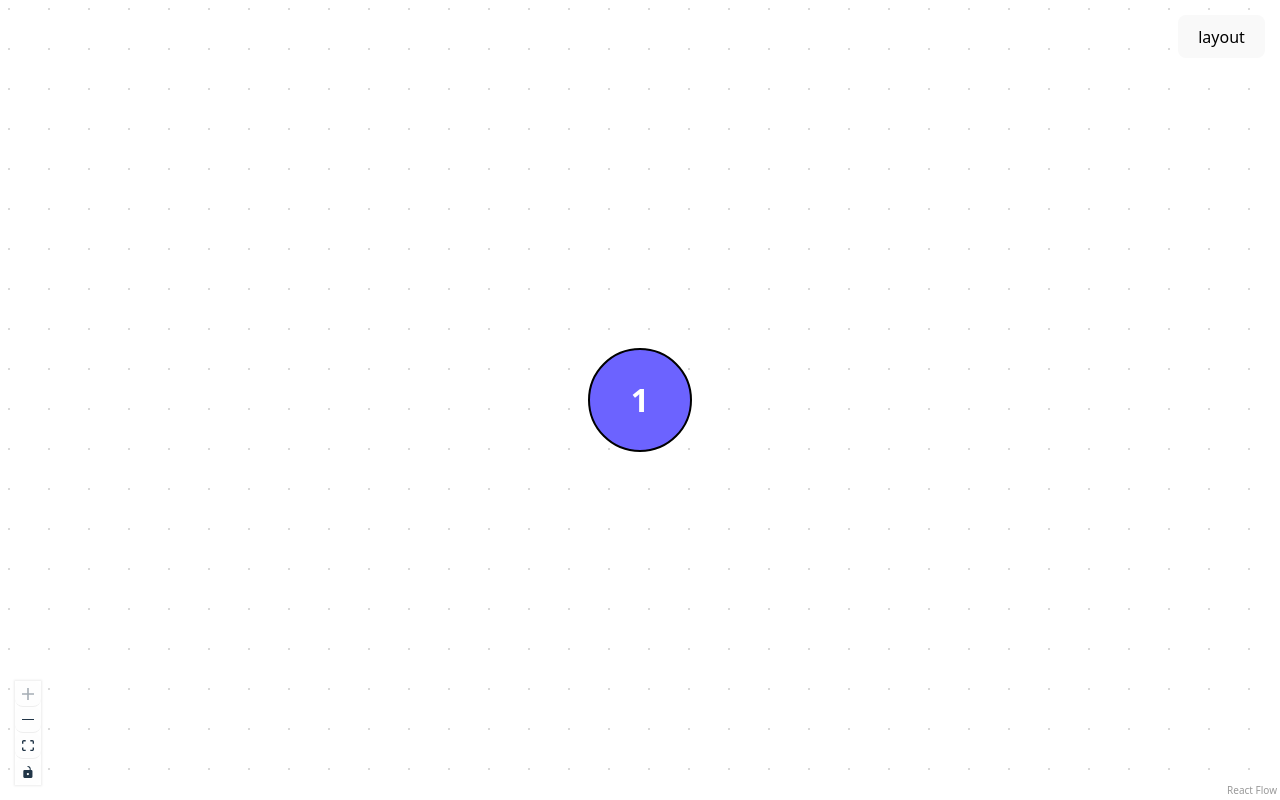
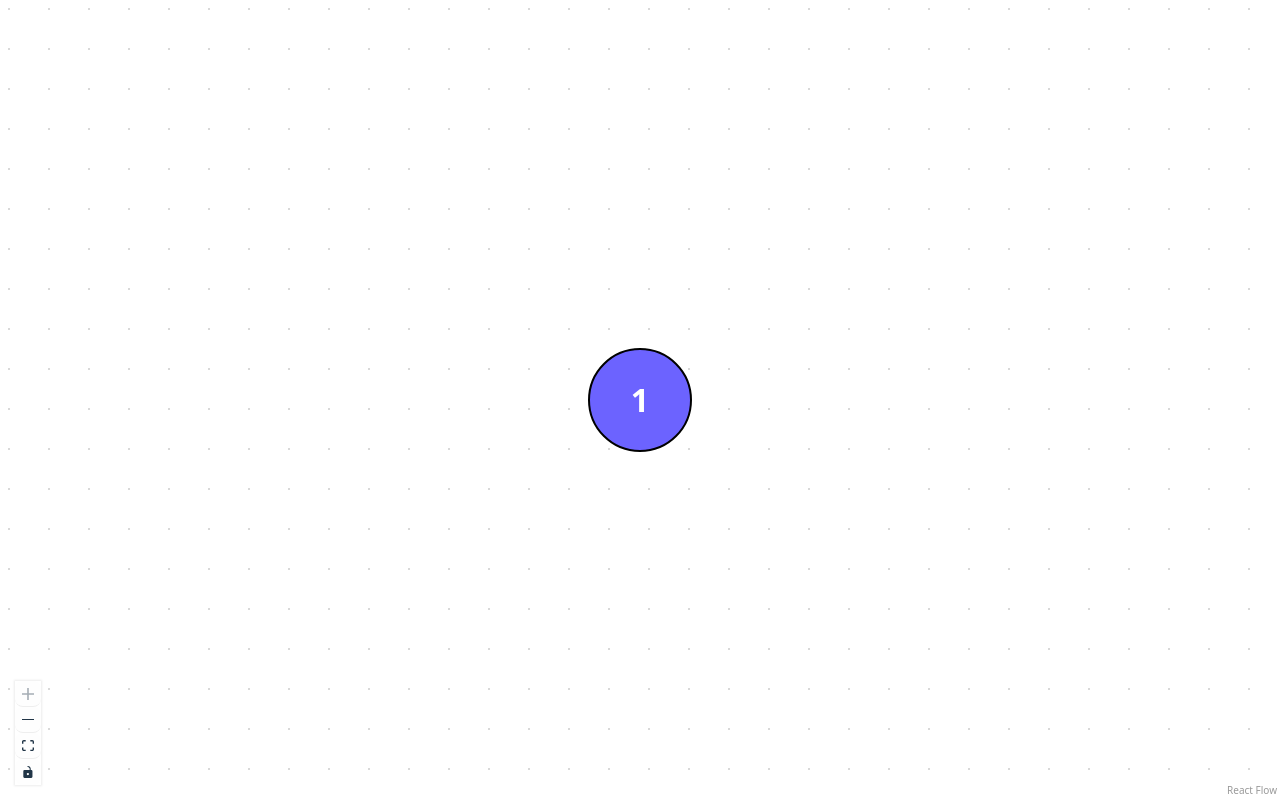
Before and after one commit to arthur-schevey/ds-visualizer, a React (Vite) app: page / in a window 1280 px wide. Built offline with nearby package versions, Linux system fonts and the light colour scheme.

Commit message:
Migrate to zustand for state management, add README

```diff
--- a/package.json
+++ b/package.json
@@ -15,7 +15,8 @@
     "d3-hierarchy": "^3.1.2",
     "react": "^19.1.0",
     "react-dom": "^19.1.0",
-    "uuid": "^11.1.0"
+    "uuid": "^11.1.0",
+    "zustand": "^5.0.5"
   },
   "devDependencies": {
     "@eslint/js": "^9.25.0",
--- a/src/App.tsx
+++ b/src/App.tsx
@@ -4,39 +4,44 @@ import {
   BackgroundVariant,
   Background,
   Panel,
-} from '@xyflow/react';
+} from "@xyflow/react";
 
-import '@xyflow/react/dist/style.css';
-import TreeNode from './components/flow/TreeNode';
-import { useAppContext } from './AppContext';
+import "@xyflow/react/dist/style.css";
+import TreeNode from "./components/flow/TreeNode";
+import { useTreeStore, type TreeStore } from "./store";
+import { useShallow } from "zustand/shallow";
 
 const nodeTypes = {
   treeNode: TreeNode,
-}
+};
+
+const selector = (state: TreeStore) => ({
+  nodes: state.nodes,
+  edges: state.edges,
+  handleNodesChange: state.handleNodesChange,
+});
 
 function App() {
-  const { state, dispatch } = useAppContext();
+  const { nodes, edges, handleNodesChange } = useTreeStore(
+    useShallow(selector)
+  );
 
   return (
-    <div style={{ width: '100vw', height: '100vh' }}>
+    <div style={{ width: "100vw", height: "100vh" }}>
       <ReactFlow
-        nodes={state.nodes}
-        edges={state.edges}
-        onNodesChange={(changes) => {dispatch({ type: 'ON_NODE_CHANGE', changes: changes})}}
+        nodes={nodes}
+        edges={edges}
+        onNodesChange={handleNodesChange}
         // onEdgesChange={onEdgesChange}
-        nodeDragThreshold={5}
-        nodeClickDistance={30}
+        nodeClickDistance={30} // makes the app feel more responsive
         fitView // centers view on graph
         nodeTypes={nodeTypes}
       >
-        <Controls/>
-        <Panel position="top-right">
-          <button onClick={() => dispatch({ type: 'LAYOUT_ELEMENTS' })}>layout</button>
-        </Panel>
+        <Controls />
         <Background color="#ccc" variant={BackgroundVariant.Dots} />
       </ReactFlow>
     </div>
-  )
+  );
 }
 
-export default App
+export default App;
--- a/src/AppContext.tsx
+++ /dev/null
@@ -1,108 +0,0 @@
-import { applyNodeChanges, type Edge, type Node, type NodeChange } from "@xyflow/react"
-import { createContext, useContext, useReducer } from "react";
-import { v4 as uuidv4 } from 'uuid';
-import { getLaidOutTree } from "./utils/getLayoutedElements";
-import type TreeNode from "./components/flow/TreeNode";
-
-
-type AppState = {
-    nodes: Node[];
-    edges: Edge[];
-}
-
-type Action =
-    | { type: "UPDATE_NODE_LABEL"; id: string; label: string }
-    | { type: "ON_NODE_CHANGE"; changes: NodeChange[] }
-    | { type: "NODE_ADD_CHILD"; parentId: string; side: "left" | "right" } // default to left for now
-    | { type: "LAYOUT_ELEMENTS" }
-
-const initialAppState: AppState = {
-    nodes: [{ id: "root", className: "nopan", type: 'treeNode', position: { x: 0, y: 0 }, data: { label: '1'} }],
-    edges: [],
-}
-
-const reducer = (state: AppState, action: Action) => {
-    switch (action.type) {
-        case 'ON_NODE_CHANGE':
-            return { ...state, nodes: applyNodeChanges(action.changes, state.nodes)}
-        case 'UPDATE_NODE_LABEL':
-            return {
-                ...state,
-                nodes: state.nodes.map((node) =>
-                node.id === action.id
-                    ? { ...node, data: { ...node.data, label: action.label } }
-                    : node
-                ),
-            };
-        /**
-         * 1. Set parent.leftId = newChildId
-         * 2. Initialize newChild with newChildId
-         * 3. Create edge between parentId and newChildId
-         */
-        case 'NODE_ADD_CHILD': {
-            const newNodeId = uuidv4();
-            const parentNode = getNodeById(state.nodes, action.parentId);
-            if (!parentNode) throw Error(`Node with id "${action.parentId}" not found.`) // In case of programmer error
-
-            const updatedNodes = state.nodes.map(node => {
-                if (node.id === parentNode.id ) {
-                    return { ...node, data: {...node.data, [`${action.side}Id`]: newNodeId} }
-                } else {
-                    return node
-                }
-            }).concat(
-                { id: newNodeId, className: "nopan", type: 'treeNode', position: { x: 0, y: 0 }, data: { label: 'child'} }
-            )
-
-            // LAYOUT
-            const { nodes, edges } = {
-                ...state,
-                nodes: updatedNodes,
-                edges: state.edges.concat({ id: uuidv4(), type: 'straight', source: action.parentId, target: newNodeId})
-            }
-
-            const { nodes: nodesLaid, edges: edgesLaid } = getLaidOutTree(nodes as TreeNode[], edges)
-
-            return {
-                ...state,
-                nodes: nodesLaid,
-                edges: edgesLaid,
-            }
-        }
-        case 'LAYOUT_ELEMENTS': {
-            const { nodes, edges } = getLaidOutTree(state.nodes as TreeNode[], state.edges)
-            return {
-                ...state,
-                nodes: nodes,
-                edges: edges,
-            }
-        }
-
-        default:
-            return state
-    }
-}
-
-function getNodeById(nodes: Node[], id: string): Node | null {
-  return nodes.find((node) => node.id === id) || null;
-}
-
-// Creates the app context component which will hold the app state and reference to the reducer's dispatch method
-const AppContext = createContext<{state: AppState, dispatch: React.Dispatch<Action>} | null>(null)
-
-export const AppContextProvider = ({children}: {children: React.ReactNode}) => {
-    const [state, dispatch] = useReducer(reducer, initialAppState)
-
-    return (
-        <AppContext.Provider value={{state, dispatch}}>
-            {children}
-        </AppContext.Provider>
-    )
-}
-
-// Custom hook that allows us to access AppContext
-export const useAppContext = () => {
-    const context = useContext(AppContext)
-    if (!context) throw new Error('Regarding AppContext, useAppContext must be used within AppContextProvider.');
-    return context;
-}
--- a/src/components/flow/TreeNode.module.css
+++ b/src/components/flow/TreeNode.module.css
@@ -2,7 +2,7 @@
   width: 50px;
   height: 50px;
   border-radius: 50%;
-    background-color: #6C63FF;
+  background-color: #6c63ff;
   color: white;
   display: flex;
   align-items: center;
--- a/src/components/flow/TreeNode.tsx
+++ b/src/components/flow/TreeNode.tsx
@@ -1,31 +1,37 @@
 import { Handle, Position, type Node, type NodeProps } from "@xyflow/react";
 import { useEffect, useRef, useState } from "react";
-import styles from './TreeNode.module.css'
-import { useAppContext } from "../../AppContext";
+import styles from "./TreeNode.module.css";
 import clsx from "clsx";
+import { useTreeStore } from "../../store";
+import { useShallow } from "zustand/shallow";
 
-type TreeNode = Node<{ label: string; leftId?: string; rightId?: string }, 'random-test-type'>;
+type TreeNode = Node<
+  { label: string; leftId?: string; rightId?: string },
+  "treeNode"
+>;
 
 const TreeNode = ({ id, selected, data }: NodeProps<TreeNode>) => {
-
   const [editing, setEditing] = useState(false);
   const inputRef = useRef<HTMLInputElement>(null); // reference to component so it can be immediately focused in handleDoubleClick
-  const inputOriginalVal = useRef(data.label)
-  const { state, dispatch } = useAppContext();
+  const inputOriginalVal = useRef(data.label); // for use with `esc`
+
+  const { updateNodeLabel, nodeAddChild } = useTreeStore(
+    useShallow((state) => ({
+      updateNodeLabel: state.updateNodeLabel,
+      nodeAddChild: state.nodeAddChild,
+    }))
+  );
 
   // Handles changing editing state
   useEffect(() => {
-    if (!inputRef.current) return
+    if (!inputRef.current) return;
     console.log("set");
 
     if (editing) {
-      inputRef.current.focus()
-      inputRef.current.setSelectionRange(
-        0,
-        inputRef.current.value.length
-      );
+      inputRef.current.focus();
+      inputRef.current.setSelectionRange(0, inputRef.current.value.length);
     }
-  }, [editing])
+  }, [editing]);
 
   /**
    * Component lost focus, so we're going to stop editing
@@ -35,32 +41,32 @@ const TreeNode = ({ id, selected, data }: NodeProps<TreeNode>) => {
    */
   const handleBlur = (doSave: boolean) => {
     if (doSave && inputRef.current) {
-      dispatch({type: 'UPDATE_NODE_LABEL', id: id, label: inputRef.current?.value ?? ''})
-      inputOriginalVal.current = inputRef.current.value // Update prevVal for use with `Esc`
+      updateNodeLabel(id, inputRef.current.value);
+      inputOriginalVal.current = inputRef.current.value; // Update prev value for use with `Esc`
     }
 
-    setEditing(false)
-  }
+    setEditing(false);
+  };
 
   const handleKeyDown = (e: React.KeyboardEvent<HTMLInputElement>) => {
-    switch(e.key) {
-      case 'Enter':
-        handleBlur(true); break;
+    switch (e.key) {
+      case "Enter":
+        handleBlur(true);
+        break;
 
       // Resets the value to the original value
-      case 'Escape':
+      case "Escape":
         if (inputRef.current) {
           inputRef.current.value = inputOriginalVal.current;
         }
-        handleBlur(false); break;
+        handleBlur(false);
+        break;
     }
-  }
+  };
 
   const handleAddNode = (side: "left" | "right") => {
-    dispatch({type: 'NODE_ADD_CHILD', parentId: id, side: side})
-    console.log("SCREAM!");
-
-  }
+    nodeAddChild(id, side)
+  };
 
   return (
     <div
@@ -69,37 +75,60 @@ const TreeNode = ({ id, selected, data }: NodeProps<TreeNode>) => {
       onKeyDown={handleKeyDown}
       className={clsx(styles.treenode, selected && styles.selected)}
     >
+      {editing ? (
+        <input ref={inputRef} defaultValue={data.label}></input>
+      ) : (
+        data.label
+      )}
 
-      {editing ? <input ref={inputRef} defaultValue={data.label} ></input> : data.label}
-
-      {selected &&
+      {selected && (
         <>
-          {!data.leftId &&
+          {/* TODO: Refactor into add node button component */}
+          {!data.leftId && (
             <button
               className={clsx(styles.addNode, styles.left)}
-              onClick={() => handleAddNode("left")}
+              onClick={() => nodeAddChild(id, "left")}
             >
-
-              <svg xmlns="http://www.w3.org/2000/svg" fill="none" viewBox="0 0 24 24" stroke-width="1.5" stroke="currentColor" className="size-6">
-                <path stroke-linecap="round" stroke-linejoin="round" d="M12 4.5v15m7.5-7.5h-15" />
+              <svg
+                xmlns="http://www.w3.org/2000/svg"
+                fill="none"
+                viewBox="0 0 24 24"
+                stroke-width="1.5"
+                stroke="currentColor"
+                className="size-6"
+              >
+                <path
+                  stroke-linecap="round"
+                  stroke-linejoin="round"
+                  d="M12 4.5v15m7.5-7.5h-15"
+                />
               </svg>
             </button>
-          }
+          )}
 
-          {!data.rightId &&
+          {!data.rightId && (
             <button
               className={clsx(styles.addNode, styles.right)}
-              onClick={() => handleAddNode("right")}
+              onClick={() => nodeAddChild(id, "right")}
             >
-
-              <svg xmlns="http://www.w3.org/2000/svg" fill="none" viewBox="0 0 24 24" stroke-width="1.5" stroke="currentColor" className="size-6">
-                <path stroke-linecap="round" stroke-linejoin="round" d="M12 4.5v15m7.5-7.5h-15" />
+              <svg
+                xmlns="http://www.w3.org/2000/svg"
+                fill="none"
+                viewBox="0 0 24 24"
+                stroke-width="1.5"
+                stroke="currentColor"
+                className="size-6"
+              >
+                <path
+                  stroke-linecap="round"
+                  stroke-linejoin="round"
+                  d="M12 4.5v15m7.5-7.5h-15"
+                />
               </svg>
             </button>
-          }
+          )}
         </>
-
-      }
+      )}
 
       {/* Invisible/uninteractable handles required for edge connections */}
       <Handle type="target" position={Position.Left} isConnectable={false} />
--- a/src/index.css
+++ b/src/index.css
@@ -75,7 +75,7 @@ button:focus-visible {
   top: 50%;
   left: 50%;
   opacity: 0;
-  pointer-events: 'none';
+  pointer-events: "none";
   /* right: auto;
   bottom: auto;
   transform: translate(-50%, -50%); */
--- a/src/main.tsx
+++ b/src/main.tsx
@@ -1,13 +1,10 @@
-import { StrictMode } from 'react'
-import { createRoot } from 'react-dom/client'
-import './index.css'
-import App from './App.tsx'
-import { AppContextProvider } from './AppContext.tsx'
+import { StrictMode } from "react";
+import { createRoot } from "react-dom/client";
+import "./index.css";
+import App from "./App.tsx";
 
-createRoot(document.getElementById('root')!).render(
-  // <StrictMode>
-    <AppContextProvider>
-      <App />
-    </AppContextProvider>
-  // </StrictMode>,
-)
+createRoot(document.getElementById("root")!).render(
+  <StrictMode>
+    <App />
+  </StrictMode>
+);
--- /dev/null
+++ b/src/store.ts
@@ -0,0 +1,101 @@
+import { applyNodeChanges, type Edge, type NodeChange } from "@xyflow/react";
+import TreeNode from "./components/flow/TreeNode";
+import { create } from "zustand";
+import { v4 as uuidv4 } from "uuid";
+import { getLaidOutTree } from "./utils/getLaidOutTree";
+
+export type TreeStore = {
+  nodeMap: Record<string, TreeNode>;
+  nodes: TreeNode[];
+  edges: Edge[];
+  rootId: string | null;
+
+  handleNodesChange: (changes: NodeChange<TreeNode>[]) => void;
+  updateNodeLabel: (id: string, label: string) => void;
+  nodeAddChild: (parentId: string, side: "left" | "right") => void;
+};
+
+const initRootNode: TreeNode = {
+  id: "root",
+  className: "nopan", // disallows panning viewport when hovering node
+  type: "treeNode",
+  position: { x: 0, y: 0 },
+  data: { label: "1" },
+};
+
+export const useTreeStore = create<TreeStore>((set, get) => ({
+  nodeMap: { [initRootNode.id]: initRootNode },
+  nodes: [initRootNode],
+  edges: [],
+  rootId: initRootNode.id,
+
+  handleNodesChange: (changes) => {
+    set({
+      nodes: applyNodeChanges<TreeNode>(changes, get().nodes),
+    });
+  },
+  updateNodeLabel: (id, label) => {
+    const { nodes, nodeMap } = get();
+    const updatedNode = nodeMap[id];
+    updatedNode.data.label = label;
+
+    const updatedNodeMap = {
+      ...nodeMap,
+      id: updatedNode,
+    };
+
+    const updatedNodes = nodes.map((node) =>
+      node.id === id ? updatedNode : node
+    );
+
+    set({
+      nodeMap: updatedNodeMap,
+      nodes: updatedNodes,
+    });
+  },
+  nodeAddChild: (parentId, side) => {
+    const { nodes, edges, nodeMap } = get();
+    const newChild: TreeNode = {
+      id: uuidv4(),
+      className: "nopan", // disallows panning viewport when hovering node
+      type: "treeNode",
+      position: { x: 0, y: 0 },
+      selected: true,
+      data: { label: "child" },
+    };
+    const newEdge = {
+      id: uuidv4(),
+      type: "straight",
+      source: parentId,
+      target: newChild.id,
+    };
+    const updatedParent = nodeMap[parentId];
+    updatedParent.data[`${side}Id`] = newChild.id;
+    updatedParent.selected = false;
+
+    // Update parent and add child
+    const updatedNodes = nodes
+      .map((node) => (node.id === parentId ? updatedParent : node))
+      .concat(newChild);
+
+    const updatedNodeMap = {
+      ...nodeMap,
+      [newChild.id]: newChild,
+      [parentId]: updatedParent,
+    };
+
+    // TODO: getLaidOutTree needs to be refactored to accept only nodeMap (and nodes if needed)
+    // its completely useless to pass edges. Additionally, getLaidOutTree needs to be cleaned up
+    // + types improved.
+    const { nodes: laidOutNodes, edges: laidOutEdges } = getLaidOutTree(
+      updatedNodes,
+      edges
+    );
+
+    set({
+      nodeMap: updatedNodeMap,
+      nodes: laidOutNodes as TreeNode[],
+      edges: edges.concat(newEdge),
+    });
+  },
+}));
--- a/src/utils/getLayoutedElements.ts
+++ b/src/utils/getLaidOutTree.ts
@@ -1,14 +1,15 @@
 import type { Edge, Node } from "@xyflow/react";
 import { hierarchy, tree } from "d3-hierarchy";
-import { v4 as uuidv4 } from "uuid"
+import { v4 as uuidv4 } from "uuid";
 import TreeNode from "../components/flow/TreeNode";
 
 const g = tree<HierarchyNode>();
 
-type TreeNodeWithChildren = TreeNode & { children: [HierarchyNode, HierarchyNode] };
-type DummyNode = Node & { data: { dummy: boolean } }
+type TreeNodeWithChildren = TreeNode & {
+  children: [HierarchyNode, HierarchyNode];
+};
+type DummyNode = Node & { data: { dummy: boolean } };
 type HierarchyNode = TreeNode | TreeNodeWithChildren | DummyNode;
-
 
 export const getLaidOutTree = (nodes: TreeNode[], edges: Edge[]) => {
   if (nodes.length === 0) return { nodes, edges };
@@ -25,12 +26,11 @@ export const getLaidOutTree = (nodes: TreeNode[], edges: Edge[]) => {
       position: { x: 0, y: 0 },
       data: { dummy: true },
     };
-  }
+  };
 
   // Helper creates d3 hierarchy which requires each node to have
   // an ordered children property
   const buildHierarchy = (node: TreeNode): HierarchyNode => {
-
     // base case: leaf node with intentionally undefined `children` property
     if (!node.data.leftId && !node.data.rightId) {
       return { ...node };
@@ -48,17 +48,19 @@ export const getLaidOutTree = (nodes: TreeNode[], edges: Edge[]) => {
       ...node,
       children: [leftChild, rightChild] as [HierarchyNode, HierarchyNode],
     };
-
-  }
+  };
 
   const rootNode = nodeMap.get("root");
   if (!rootNode) {
     throw new Error("Root node not found");
   }
-  const tree = hierarchy<HierarchyNode>(buildHierarchy(rootNode))
+  const tree = hierarchy<HierarchyNode>(buildHierarchy(rootNode));
+
+  // TODO: Improve separation function to parameterize x
+  // and y spacing for later use, also parameterize node size
 
   // Overrides default separation function: https://d3js.org/d3-hierarchy/tree#tree_separation
-  g.separation(() => 1)
+  g.separation(() => 1);
   const layout = g.nodeSize([120, 120])(tree); // node size determines spacing
 
   return {
```
Also changed, not shown: 2 other files (tests, documents, lock files or other folders). Lines whose indentation alone changed are shown as unchanged.
